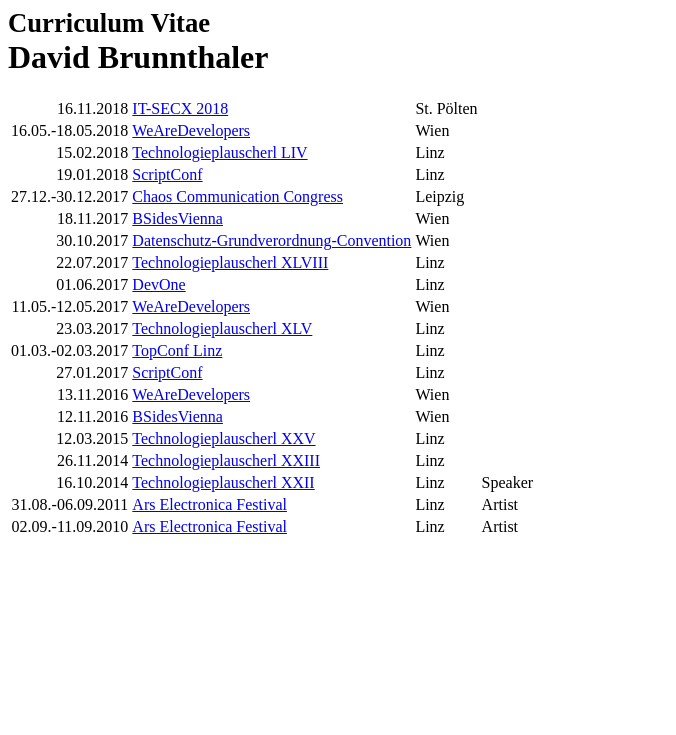
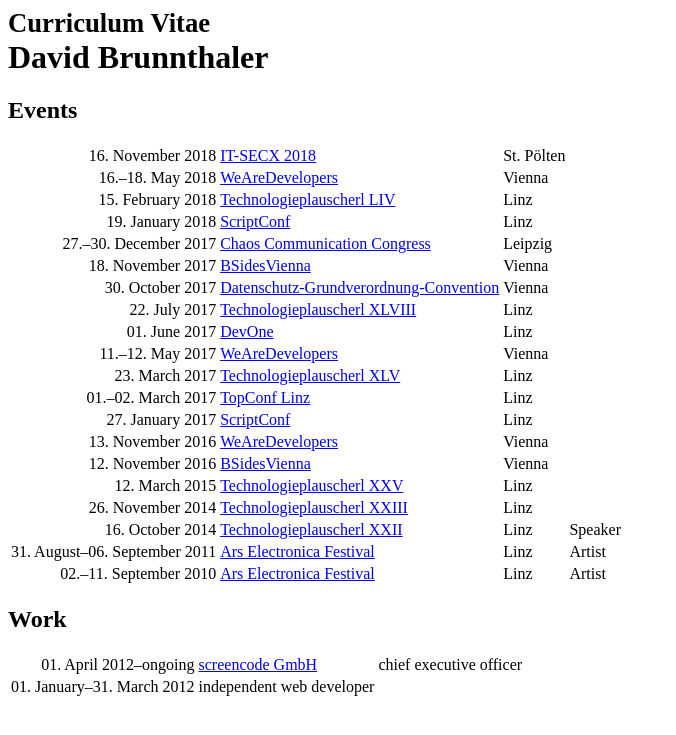
Before and after one commit to davidbru/catsec, a PHP site: page / in a window 1280 px wide. Shown: the top 735 px of the page, without its empty margins (0-676 px from the left). Run offline with PHP 8.4, Linux system fonts and the light colour scheme.

Commit message:
add work array formatDate function

```diff
--- a/data.php
+++ b/data.php
@@ -11,7 +11,7 @@
         'start_date' => '2018-05-16',
         'end_date' => '2018-05-18',
         'title' => 'WeAreDevelopers',
-        'location' => 'Wien',
+        'location' => 'Vienna',
         'url' => 'https://www.wearedevelopers.com/'
     ),
     20180215 => array(
@@ -36,13 +36,13 @@
     20171118 => array(
         'start_date' => '2017-11-18',
         'title' => 'BSidesVienna',
-        'location' => 'Wien',
+        'location' => 'Vienna',
         'url' => 'https://bsidesvienna.at/'
     ),
     20171030 => array(
         'start_date' => '2017-10-30',
         'title' => 'Datenschutz-Grundverordnung-Convention',
-        'location' => 'Wien',
+        'location' => 'Vienna',
         'url' => 'https://www.kt.at/30-oktober-2017-datenschutz-grundverordnung-convention-der-wko/'
     ),
     20170722 => array(
@@ -61,7 +61,7 @@
         'start_date' => '2017-05-11',
         'end_date' => '2017-05-12',
         'title' => 'WeAreDevelopers',
-        'location' => 'Wien',
+        'location' => 'Vienna',
         'url' => 'https://www.wearedevelopers.com/previous-events/'
     ),
     20170323 => array(
@@ -86,13 +86,13 @@
     20161113 => array(
         'start_date' => '2016-11-13',
         'title' => 'WeAreDevelopers',
-        'location' => 'Wien',
+        'location' => 'Vienna',
         'url' => 'https://www.wearedevelopers.com/previous-events/'
     ),
     20161112 => array(
         'start_date' => '2016-11-12',
         'title' => 'BSidesVienna',
-        'location' => 'Wien',
+        'location' => 'Vienna',
         'url' => 'https://bsidesvienna.at/archive/2016/'
     ),
     20150312 => array(
@@ -131,3 +131,21 @@
         'url' => 'https://ars.electronica.art/repair/de/'
     ),
 );
+krsort($events);
+
+
+$works = array(
+    20120401 => array(
+        'start_date' => '2012-04-01',
+        'end_date' => 'ongoing',
+        'title' => 'screencode GmbH',
+        'addinfo' => 'chief executive officer',
+        'url' => 'https://www.screencode.at'
+    ),
+    20090101 => array(
+        'start_date' => '2009-01-01',
+        'end_date' => '20120331',
+        'title' => 'independent web developer',
+    ),
+);
+krsort($works);
--- a/index.php
+++ b/index.php
@@ -1,6 +1,25 @@
 <?php
 
 include_once('data.php');
+
+function formatDateRange($start_date, $end_date = NULL) {
+    $start_date = new DateTime($start_date);
+
+    if($end_date === 'ongoing') {
+        $dateOut = $start_date->format('d. F Y').'–'.$end_date;
+    } elseif(!is_null($end_date)) {
+        $end_date = new DateTime($end_date);
+
+        if($start_date->format('n') === $end_date->format('n')) {
+            $dateOut = $start_date->format('d.').'–'.$end_date->format('d. F Y');
+        } else {
+            $dateOut = $start_date->format('d. F').'–'.$end_date->format('d. F Y');
+        }
+    } else {
+        $dateOut = $start_date->format('d. F Y');
+    }
+    return $dateOut;
+}
 
 ?><html>
 	<head>
@@ -9,27 +28,35 @@
 	<body>
 		<h1><small>Curriculum Vitae</small><br />David Brunnthaler</h1>
 
+        <h2>Events</h2>
         <table>
-        <?php
-        foreach($events AS $event) {
-            $start_date = new DateTime($event['start_date']);
-            if(isset($event['end_date'])) {
-                $end_date = new DateTime($event['end_date']);
-
-                $dateOut = $start_date->format('d.m.').'-'.$end_date->format('d.m.Y');
-            } else {
-                $dateOut = $start_date->format('d.m.Y');
-            }
-            echo '
+            <?php
+            foreach($events AS $event) {
+                echo '
             <tr>
-                <td style="text-align:right;">'.$dateOut.'</td>
+                <td style="text-align:right;">'.formatDateRange($event['start_date'], (isset($event['end_date'])?$event['end_date']:NULL)).'</td>
                 <td><a href="'.$event['url'].'" target="_blank">'.$event['title'].'</a></td>
                 <td>'.$event['location'].'</td>
                 <td>'.(isset($event['addinfo'])?$event['addinfo']:'').'</td>
             </tr>
             ';
-        }
-        ?>
+            }
+            ?>
+        </table>
+
+        <h2>Work</h2>
+        <table>
+            <?php
+            foreach($works AS $work) {
+                echo '
+            <tr>
+                <td style="text-align:right;">'.formatDateRange($work['start_date'], (isset($work['end_date'])?$work['end_date']:NULL)).'</td>
+                <td>'.(isset($work['url'])?'<a href="'.$work['url'].'" target="_blank">'.$work['title'].'</a>':$work['title']).'</td>
+                <td>'.(isset($work['addinfo'])?$work['addinfo']:'').'</td>
+            </tr>
+            ';
+            }
+            ?>
         </table>
 	</body>
 </html>
```
